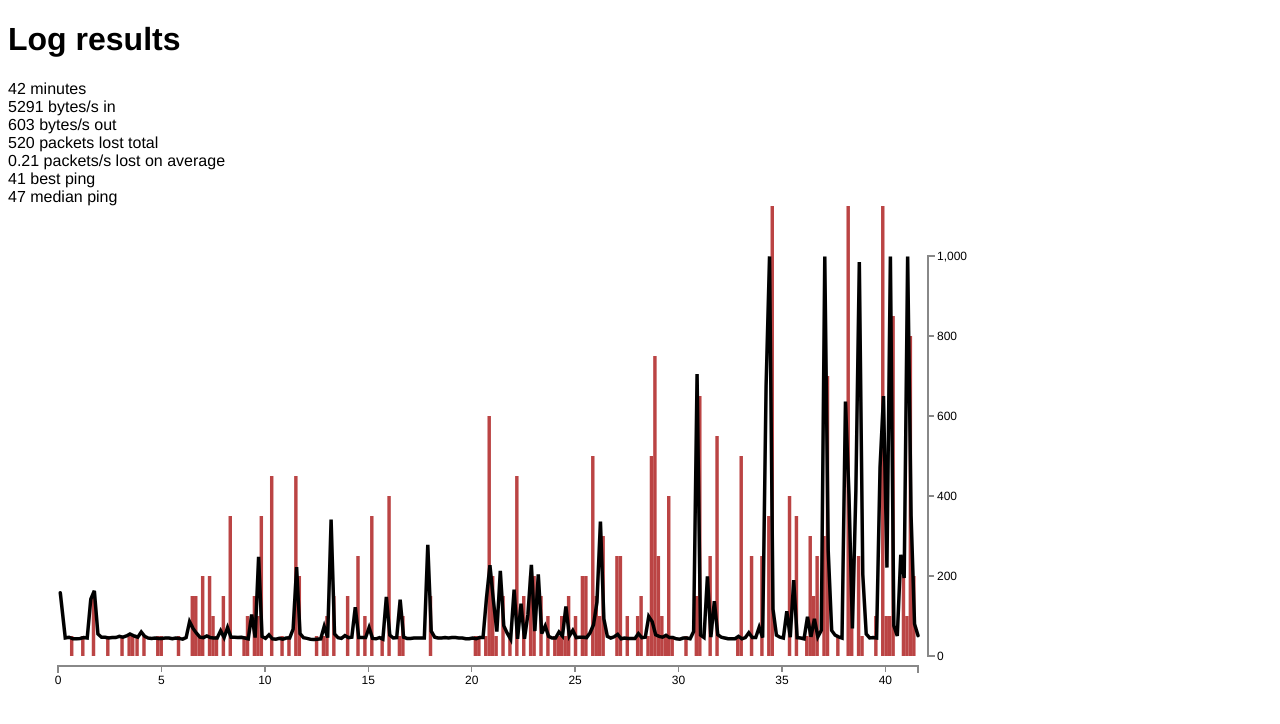
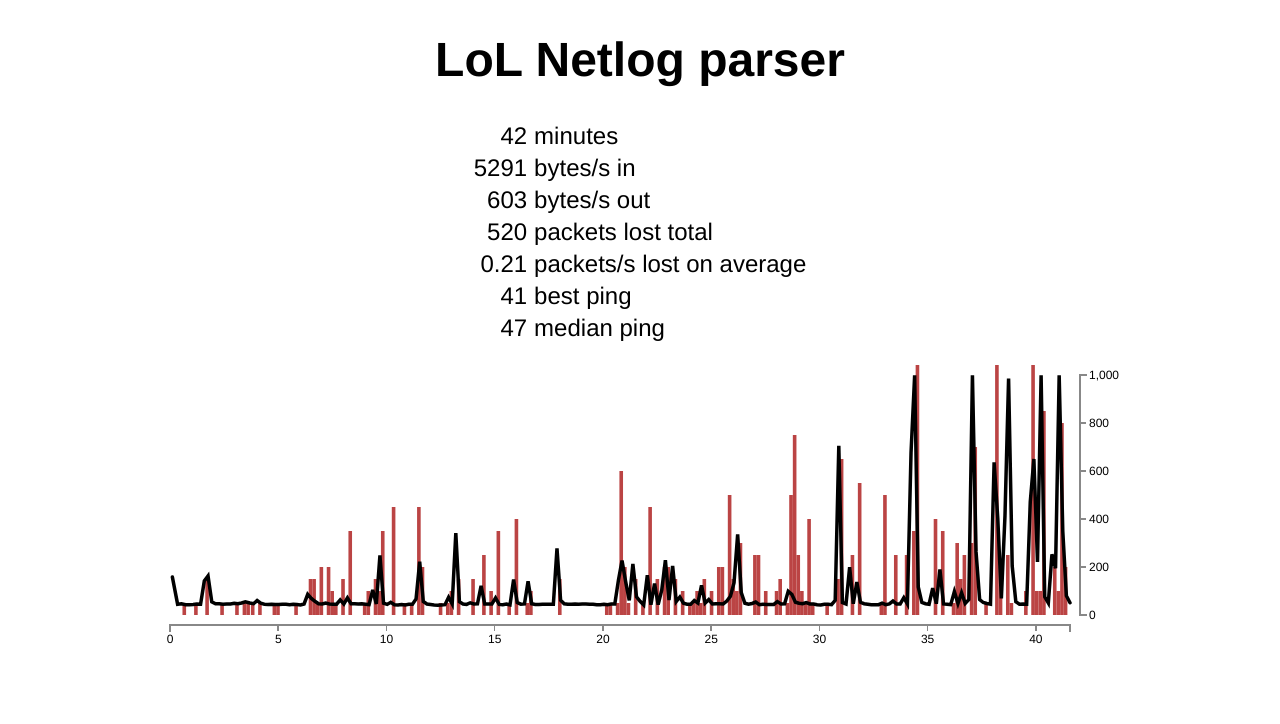
Before and after one commit to tomayac/lol-netlog, a plain HTML site: page hosted/netlog.html in a window 1280 px wide. Drawn offline with Linux system fonts and the light colour scheme.

Commit message:
basic table layout for numbers

```diff
--- a/hosted/netlog.html
+++ b/hosted/netlog.html
@@ -14,7 +14,8 @@
 }
 #results {
     background-color: #fff;
-    margin: 8px;
+    max-width: 960px;
+    margin: 0 auto;
     display: none;
 }
 svg path { fill: none; stroke: #000; stroke-linecap: round; stroke-width: 3.5px; }
@@ -22,6 +23,10 @@
 .axis path { shape-rendering: crispEdges; stroke-width: 1.5px; stroke: #888; }
 .axis line { shape-rendering: crispEdges; stroke-width: 1.5px; stroke: #888; }
 .axis text { font-size: 12px; }
+#results { font-size: 24px; }
+table.numbers { max-width: 960px; margin: 0 auto; padding-bottom: 20px; }
+h1 { text-align: center; }
+td.r { text-align: right; padding-right: 4px; }
 </style>
 </head>
 
@@ -38,14 +43,16 @@
 </div>
 
 <div id="results">
-<h1>Log results</h1>
-<div><span id="gameLength"></span> minutes</div>
-<div><span id="incoming"></span> bytes/s in</div>
-<div><span id="outgoing"></span> bytes/s out</div>
-<div><span id="cumulativeLoss"></span> packets lost total</div>
-<div><span id="lossPerSec"></span> packets/s lost on average</div>
-<div><span id="bestPing"></span> best ping</div>
-<div><span id="medianPing"></span> median ping</div>
+<h1>LoL Netlog parser</h1>
+<table class="numbers">
+    <tr><td class="r" id="gameLength"></td><td>minutes</td></tr>
+    <tr><td class="r" id="incoming"></td><td>bytes/s in</td></tr>
+    <tr><td class="r" id="outgoing"></td><td>bytes/s out</td></tr>
+    <tr><td class="r" id="cumulativeLoss"></td><td>packets lost total</td></tr>
+    <tr><td class="r" id="lossPerSec"></td><td>packets/s lost on average</td></tr>
+    <tr><td class="r" id="bestPing"></td><td>best ping</td></tr>
+    <tr><td class="r" id="medianPing"></td><td>median ping</td></tr>
+</table>
 <div id="lossGraph"></div>
 </div>
 
@@ -162,9 +169,9 @@
     console.log("Pings", data.map(function(r) { return r.ping; }).join(' '));
 
     // Chart layout
-    var margin = {top: 50, right: 50, bottom: 50, left: 50};
+    var margin = {top: 10, right: 50, bottom: 50, left: 10};
     var width = 960 - margin.left - margin.right,
-        height = 500 - margin.top - margin.bottom;
+        height = 300 - margin.top - margin.bottom;
     var axisPadding = 10;
 
     // Construct the chart SVG with standard margins
```
